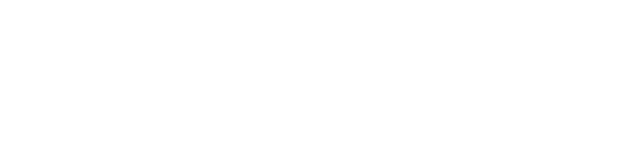
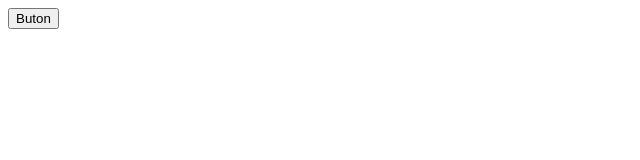
Before and after one commit to ismail-tr/git-tutorial, a plain HTML site: page index.html in a window 1280 px wide. Shown: the whole page, without its empty margins (0-640 px from the left). Drawn offline with Linux system fonts and the light colour scheme.

Commit message:
Committed

```diff
--- a/index.html
+++ b/index.html
@@ -5,7 +5,7 @@
     <meta name="viewport" content="width=device-width, initial-scale=1.0">
     <title>Document</title>
 </head>
-<body>
+<button>Buton</button>
 
 </body>
 </html>
```
